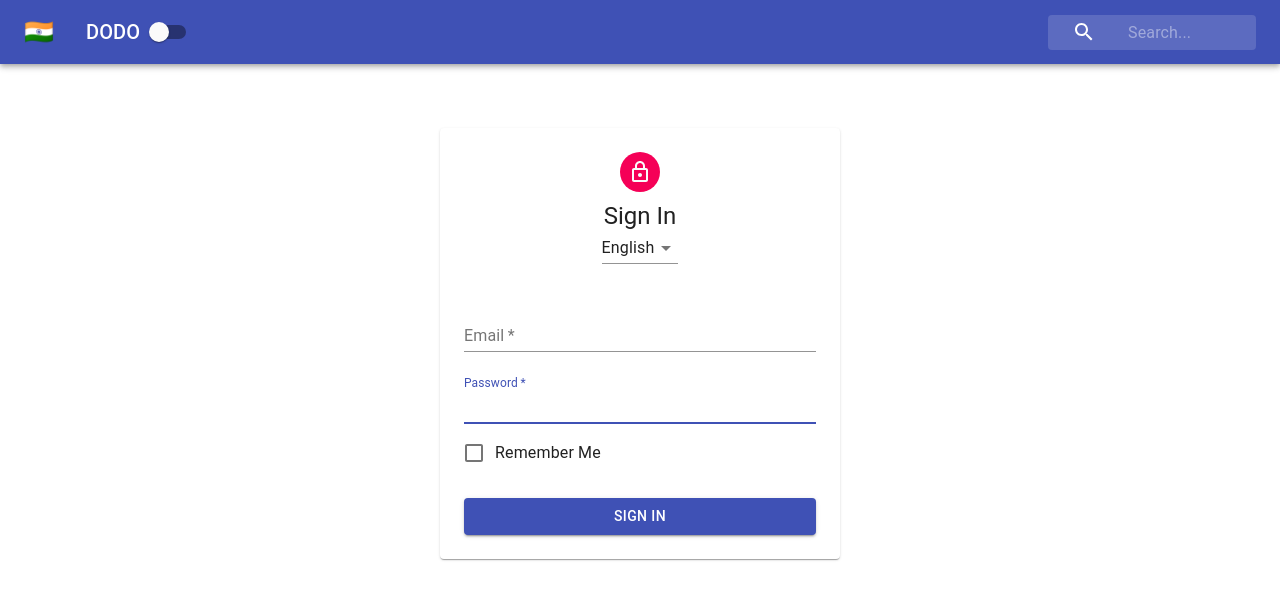
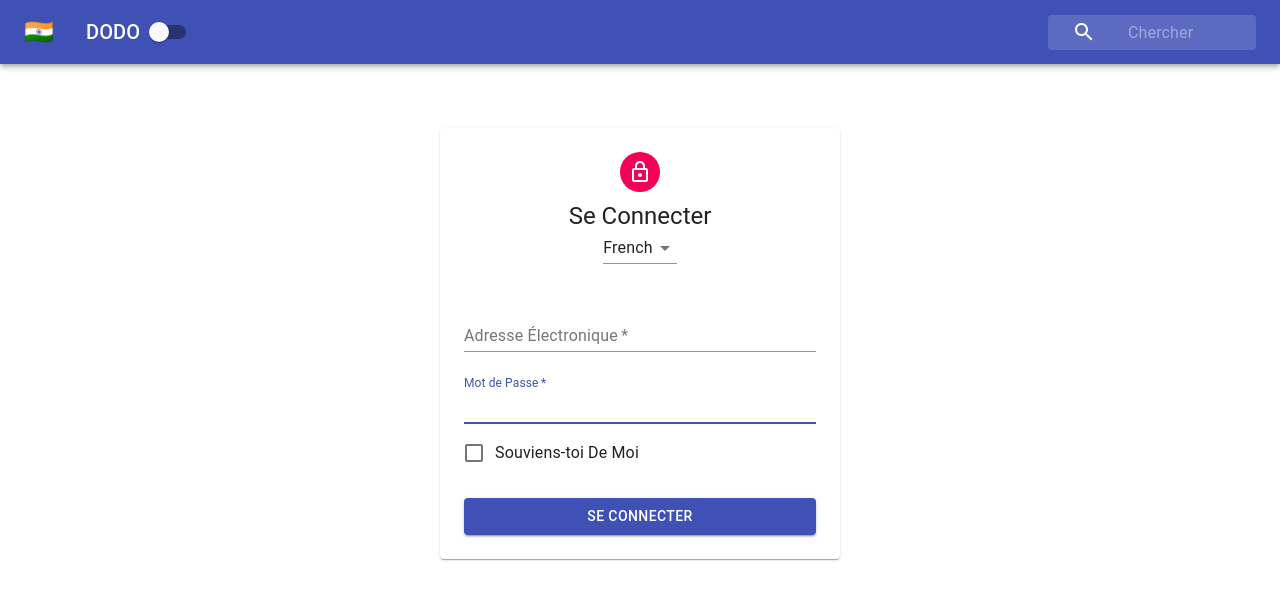
Before and after one commit to keviveks/dod, a React (Create React App) app: page / in a window 1280 px wide. Shown: the top 600 px of the page. Built offline with nearby package versions, Linux system fonts and the light colour scheme.

Commit message:
Language context

```diff
--- a/src/App.js
+++ b/src/App.js
@@ -4,14 +4,17 @@
 import Form from './Form';
 import PageContent from './PageContent';
 import { ThemeProvider } from './contexts/ThemeContext';
+import { LanguageProvider } from './contexts/LanguageContext';
 
 function App() {
   return (
     <ThemeProvider>
-      <PageContent>
-        <Navbar />
-        <Form />
-      </PageContent>
+      <LanguageProvider>
+        <PageContent>
+          <Navbar />
+          <Form />
+        </PageContent>
+      </LanguageProvider>
     </ThemeProvider>
   );
 }
--- a/src/Form.js
+++ b/src/Form.js
@@ -13,34 +13,59 @@
 import Select from "@material-ui/core/Select";
 import withStyles from "@material-ui/core/styles/withStyles";
 import styles from "./styles/FormStyles";
+import { LanguageContext } from './contexts/LanguageContext';
+
+const words = {
+  english: {
+    signIn: "Sign In",
+    email: "Email Address",
+    password: "Password",
+    remember: "Remember Me"
+  },
+  french: {
+    signIn: "Se Connecter",
+    email: "Adresse Électronique",
+    password: "Mot de Passe",
+    remember: "Souviens-toi De Moi"
+  },
+  spanish: {
+    signIn: "Registrarse",
+    email: "Correo Electrónico",
+    password: "Contraseña",
+    remember: "Recuérdame"
+  }
+};
 
 class Form extends Component {
+  static contextType = LanguageContext;
   render() {
+    const { language, changeLanguage } = this.context;
     const { classes } = this.props;
+    const { signIn, email, password, remember } = words[language];
     return (
       <main className={classes.main}>
         <Paper className={classes.paper}>
           <Avatar className={classes.avatar}>
             <LockOutlinedIcon />
           </Avatar>
-          <Typography variant='h5'>Sign In</Typography>
-          <Select value='english'>
+          <Typography variant='h5'>{signIn}</Typography>
+          <Select value={language} onChange={changeLanguage}>
             <MenuItem value='english'>English</MenuItem>
             <MenuItem value='french'>French</MenuItem>
             <MenuItem value='spanish'>Spanish</MenuItem>
           </Select>
           <form className={classes.form}>
             <FormControl margin='normal' required fullWidth>
-              <InputLabel htmlFor='email'>Email</InputLabel>
+              <InputLabel htmlFor='email'>{email}</InputLabel>
               <Input id='email' name='email' autoFocus />
             </FormControl>
             <FormControl margin='normal' required fullWidth>
-              <InputLabel htmlFor='password'>Password</InputLabel>
+              <InputLabel htmlFor='password'>{password}</InputLabel>
               <Input id='password' name='password' autoFocus />
             </FormControl>
             <FormControlLabel
               control={<Checkbox color='primary' />}
-              label='Remember Me'
+              label={remember}
             />
             <Button
               variant='contained'
@@ -49,7 +74,7 @@
               color='primary'
               className={classes.submit}
             >
-              Sign In
+              {signIn}
             </Button>
           </form>
         </Paper>
--- a/src/Navbar.js
+++ b/src/Navbar.js
@@ -9,13 +9,25 @@
 import { withStyles } from '@material-ui/core/styles';
 import styles from './styles/NavbarStyles';
 import { ThemeContext } from './contexts/ThemeContext';
+import { withLanguageContext } from './contexts/LanguageContext';
 
-
+const content = {
+  english: {
+    search: "Search",
+  },
+  french: {
+    search: "Chercher",
+  },
+  spanish: {
+    search: "Buscar",
+  },
+}
 class Navbar extends Component {
   static contextType = ThemeContext;
   render() {
     const { isDarkMode, toggleTheme } = this.context;
     const { classes } = this.props;
+    const { language } = this.props.languageContext;
     return (
       <div className={classes.root}>
         <AppBar position="static" color={isDarkMode ? "default" : "primary"}>
@@ -32,7 +44,7 @@
               <div className={classes.searchIcon}>
                 <SearchIcon />
               </div>
-              <InputBase placeholder="Search..." classes={{
+              <InputBase placeholder={content[language].search} classes={{
                 root: classes.inputRoot,
                 input: classes.inputInput,
               }} />
@@ -44,4 +56,4 @@
   }
 }
 
-export default withStyles(styles)(Navbar);
+export default withLanguageContext(withStyles(styles)(Navbar));
--- /dev/null
+++ b/src/contexts/LanguageContext.js
@@ -0,0 +1,29 @@
+import React, { Component, createContext } from 'react';
+
+export const LanguageContext = createContext();
+
+export class LanguageProvider extends Component {
+  constructor(props) {
+    super(props);
+    this.state = { language: 'french' };
+    this.changeLanguage = this.changeLanguage.bind(this);
+  }
+  changeLanguage(e) {
+    this.setState({
+      language: e.target.value,
+    });
+  }
+  render() {
+    return (
+      <LanguageContext.Provider value={{...this.state, changeLanguage: this.changeLanguage}}>
+        {this.props.children}
+      </LanguageContext.Provider>
+    );
+  }
+};
+
+export const withLanguageContext = Component => props => (
+    <LanguageContext.Consumer>
+      {value => <Component languageContext={value} {...props} />}
+    </LanguageContext.Consumer>
+);
```
